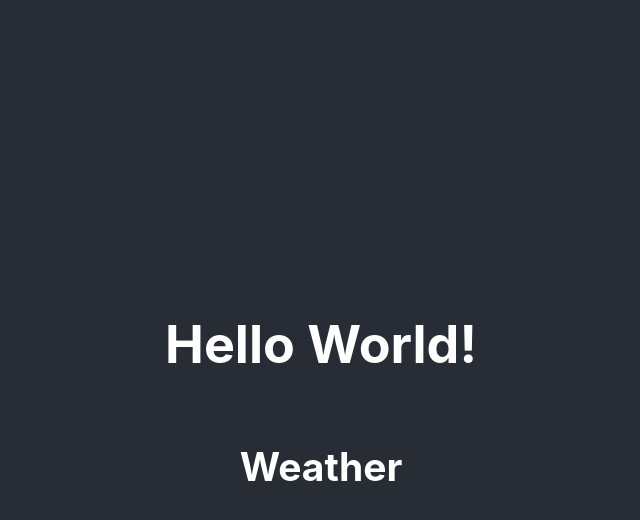
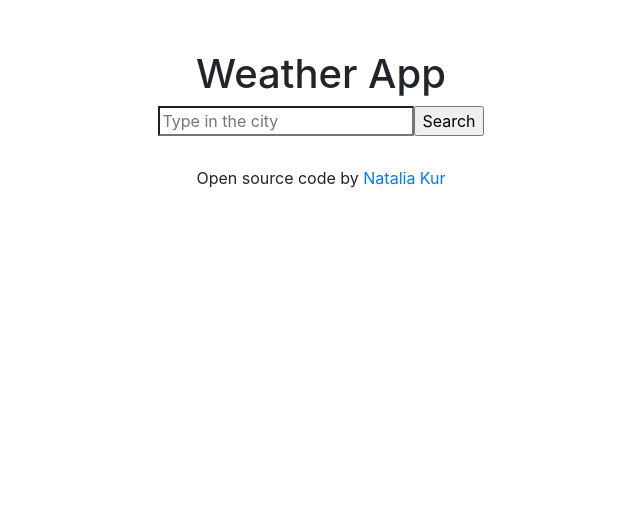
Before and after one commit to Katalia91/weather-react, a React (Create React App) app: page / in a window 1280 px wide. Shown: the top 520 px of the page, without its empty margins (319-959 px from the left). Built offline with nearby package versions, Linux system fonts and the light colour scheme; no server answers.

Commit message:
Exported weather app from Code Sandbox, imported bootstrap

```diff
--- a/package.json
+++ b/package.json
@@ -7,6 +7,7 @@
     "@testing-library/react": "^11.2.5",
     "@testing-library/user-event": "^12.8.1",
     "axios": "^0.21.1",
+    "bootstrap": "^4.6.0",
     "react": "^17.0.1",
     "react-dom": "^17.0.1",
     "react-scripts": "4.0.3",
--- a/src/App.js
+++ b/src/App.js
@@ -1,15 +1,14 @@
-import "./App.css";
-import Weather from "./Weather";
-
-function App() {
+import React from "react";
+import Search from "./Search";
+export default function App() {
   return (
     <div className="App">
-      <header className="App-header">
-        <h1>Hello World!</h1>
-        <Weather />
-      </header>
+      <h1>Weather App</h1>
+      <Search />
+      <p>
+        Open source code by{" "}
+        <a href="https://https://github.com/Katalia91">Natalia Kur</a>
+      </p>{" "}
     </div>
   );
 }
-
-export default App;
--- /dev/null
+++ b/src/Search.css
@@ -0,0 +1,27 @@
+li,
+ul {
+  margin: 0;
+  padding: 0;
+  text-align: center;
+}
+li {
+  list-style: none;
+  font-size: 1.3em;
+}
+
+body {
+  text-align: center;
+}
+
+h3 {
+  margin-top: 30px;
+  text-align: center;
+}
+form {
+  margin-bottom: 30px;
+}
+.App {
+  margin-top: 50px;
+  display: block;
+  text-align: center;
+}
--- /dev/null
+++ b/src/Search.js
@@ -0,0 +1,54 @@
+import React, { useState } from "react";
+import "./Search.css";
+import axios from "axios";
+
+export default function Weather() {
+  let [city, setCity] = useState(" ");
+  let [info, setInfo] = useState(" ");
+  let [text, setText] = useState(" ");
+
+  function handleSubmit(event) {
+    event.preventDefault();
+    let apiKey = `5c3ee28f0359086dde5610bde74e2870`;
+    let url = `https://api.openweathermap.org/data/2.5/weather?q=${city}&appid=${apiKey}&units=metric`;
+    axios.get(url).then(showWeather);
+  }
+
+  function updateCity(event) {
+    setCity(event.target.value);
+  }
+
+  function showWeather(response) {
+    setText(<h3>Currently in {city}:</h3>);
+    setInfo(
+      <ul>
+        <li>Temperature: {Math.round(response.data.main.temp)}℃</li>
+        <li>Description: {response.data.weather[0].description}</li>
+        <li>Humidity: {response.data.main.humidity}%</li>
+        <li>Wind: {response.data.wind.speed} m/s</li>
+        <li>
+          {" "}
+          <img
+            src={`http://openweathermap.org/img/wn/${response.data.weather[0].icon}@2x.png`}
+            alt="weather"
+          />
+        </li>
+      </ul>
+    );
+  }
+
+  return (
+    <div className="Search">
+      <form onSubmit={handleSubmit}>
+        <input
+          type="search"
+          placeholder="Type in the city"
+          onChange={updateCity}
+        />
+        <input type="submit" value="Search" />
+      </form>
+      {text}
+      {info}
+    </div>
+  );
+}
--- a/src/Weather.js
+++ /dev/null
@@ -1,14 +0,0 @@
-import React from "react";
-import axios from "axios";
-
-export default function Weather() {
-  function handleResponse(response) {
-    alert(`Temperature in${response.data.name} is ${response.data.main.temp}`);
-  }
-
-  let apiKey = `5c3ee28f0359086dde5610bde74e2870`;
-  let url = `https://api.openweathermap.org/data/2.5/weather?q=Paris&appid=${apiKey}&units=metric`;
-  axios.get(url).then(handleResponse);
-
-  return <h2>Weather</h2>;
-}
--- a/src/index.css
+++ b/src/index.css
@@ -1,13 +1,12 @@
 body {
-  margin: 0;
-  font-family: -apple-system, BlinkMacSystemFont, 'Segoe UI', 'Roboto', 'Oxygen',
-    'Ubuntu', 'Cantarell', 'Fira Sans', 'Droid Sans', 'Helvetica Neue',
+  font-family: -apple-system, BlinkMacSystemFont, "Segoe UI", "Roboto", "Oxygen",
+    "Ubuntu", "Cantarell", "Fira Sans", "Droid Sans", "Helvetica Neue",
     sans-serif;
   -webkit-font-smoothing: antialiased;
   -moz-osx-font-smoothing: grayscale;
 }
 
 code {
-  font-family: source-code-pro, Menlo, Monaco, Consolas, 'Courier New',
+  font-family: source-code-pro, Menlo, Monaco, Consolas, "Courier New",
     monospace;
 }
```
Also changed, not shown: src/index.js (+7 -6 lines), src/logo.svg (deleted), 1 other file (tests, documents, lock files or other folders).
